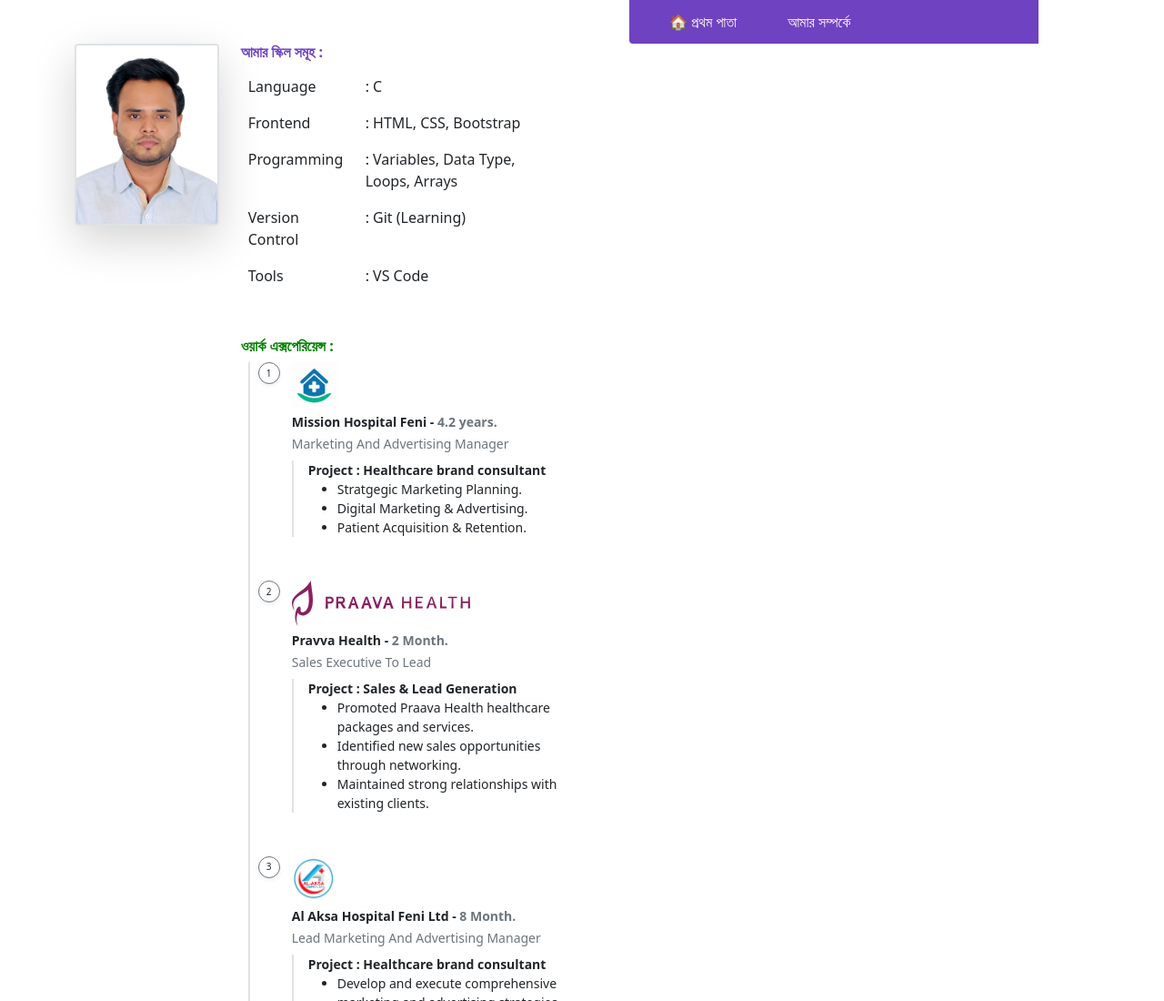
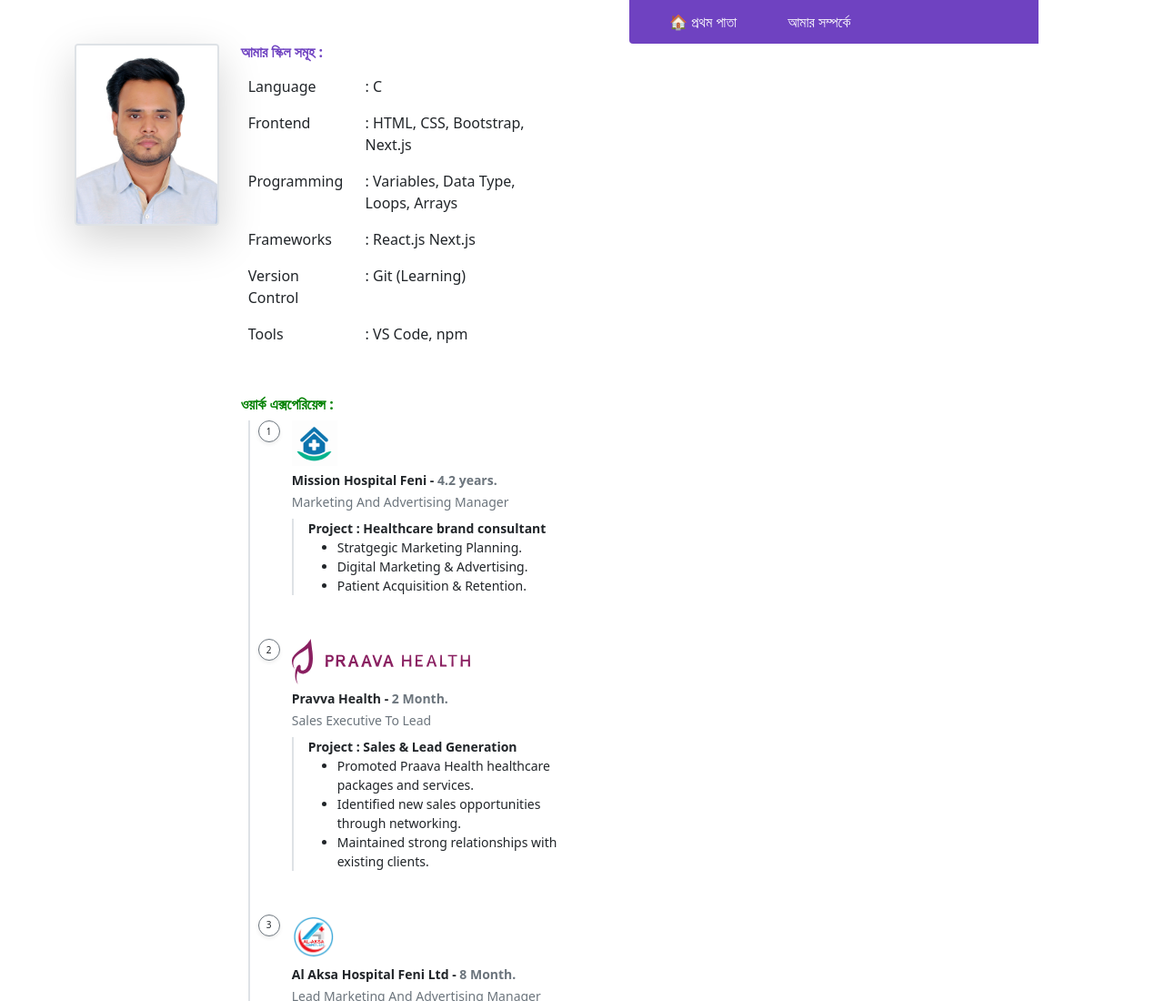
Before and after one commit to mehadeehassan/Mehadee_Hassan_Bootstrap_Portfolio, a plain HTML site: page pages/about.html in a window 1280 px wide. Shown: the top 1100 px of the page at 91% size. Drawn offline with nearby package versions, Linux system fonts and the light colour scheme.

Commit message:
Updated index.html and image assets

```diff
--- a/pages/about.html
+++ b/pages/about.html
@@ -48,11 +48,15 @@
 						        </tr>
                                 <tr>
 						            <td>Frontend</td>
-						         <td>: HTML, CSS, Bootstrap</td>
+						            <td>: HTML, CSS, Bootstrap, Next.js</td>
 						        </tr>
                                 <tr>
 						            <td>Programming</td>
 						            <td>: Variables, Data Type, Loops, Arrays</td>
+						        </tr>
+                                <tr>
+                                    <td>Frameworks</td>
+                                    <td>: React.js Next.js</td>
                                 </tr>
                                 <tr>
 							        <td>Version Control</td>
@@ -60,7 +64,7 @@
 						        </tr>
                                 <tr>
 						            <td>Tools</td>
-						         <td>: VS Code</td>
+						            <td>: VS Code, npm</td>
 						        </tr>
                             </table>
 
```
Also changed, not shown: index.html (+6 -2 lines). Lines whose indentation alone changed are shown as unchanged.
